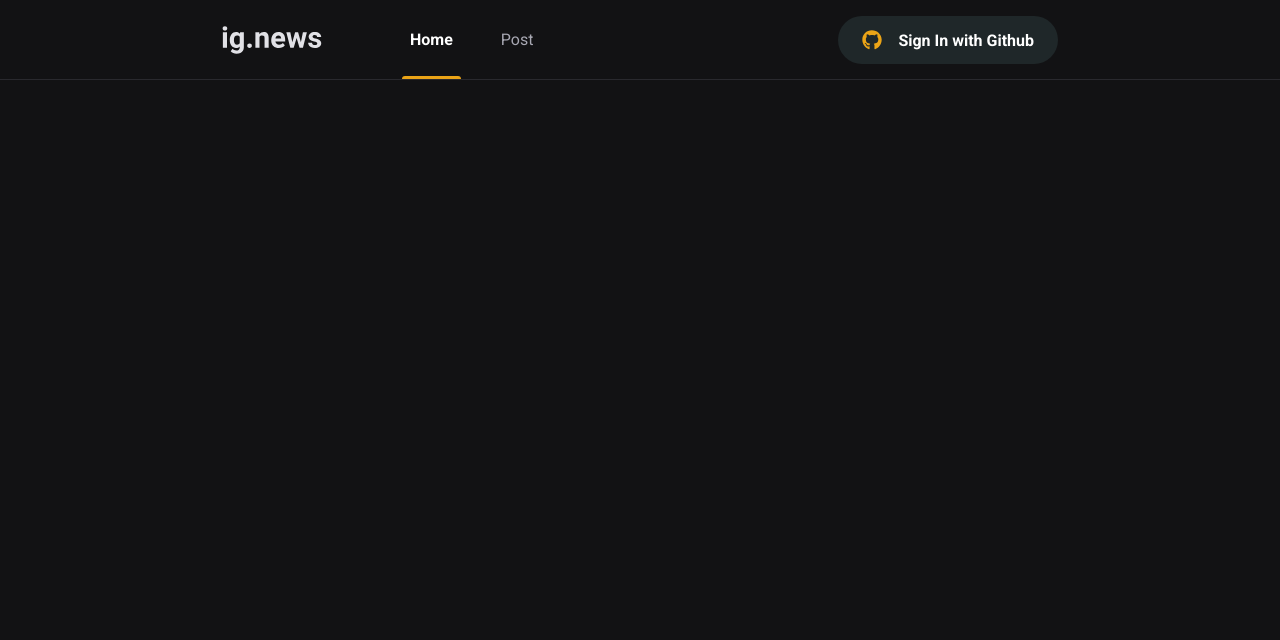
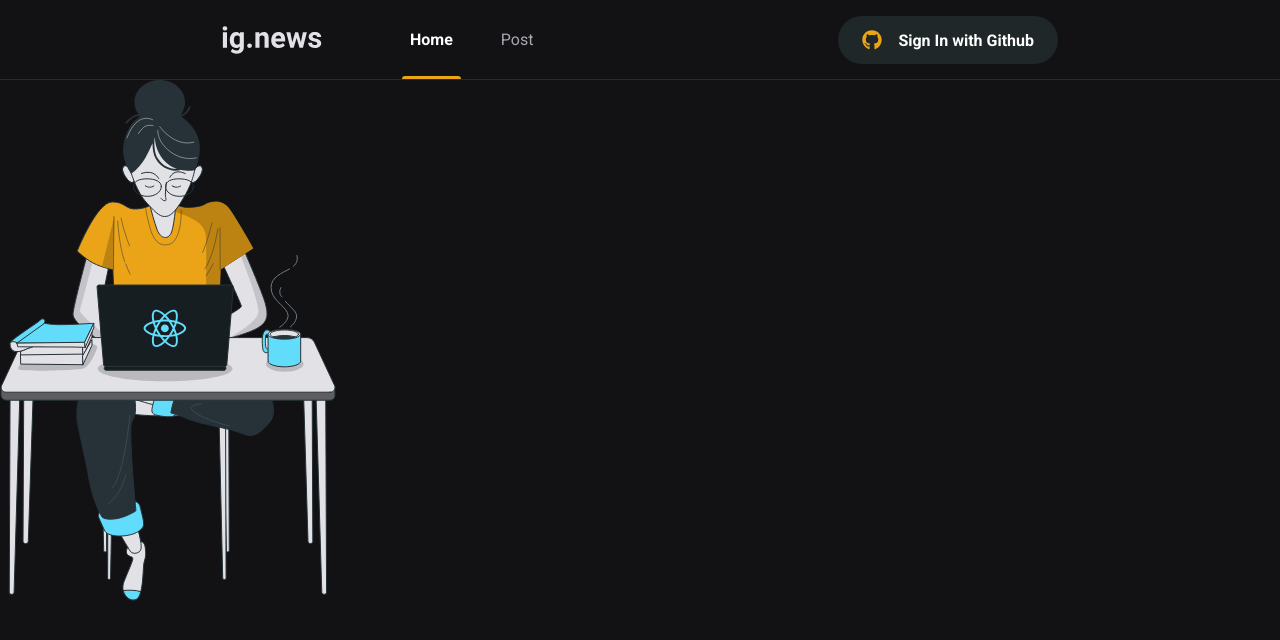
Before and after one commit to GabrielMerigo/ignews-ignite, a Next.js app: page / in a window 1280 px wide. Shown: the top 640 px of the page. Built offline with nearby package versions, Linux system fonts and the light colour scheme.

Commit message:
Update index.tsx

```diff
--- a/src/pages/index.tsx
+++ b/src/pages/index.tsx
@@ -4,8 +4,14 @@ export default function Home() {
   return (
     <>
       <Head>
-        <title>Início | ig.news</title>
+        <title>Home | ig.news</title>
       </Head>
+      <main>
+        <section>
+
+        </section>
+        <img src="/images/avatar.svg" alt="Girl Coding" />
+      </main>
     </>
   )
 }
```
